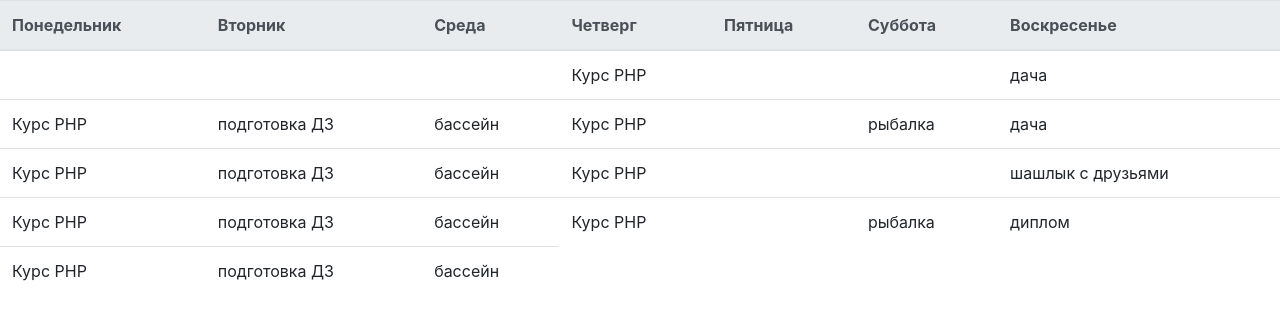
After one commit to Shpakouski/bf-course, a PHP site: page /task4.php in a window 1280 px wide. The commit adds this page. Shown: the top 320 px of the page. Run offline with PHP 8.4, Linux system fonts and the light colour scheme.

Commit message:
lesson-2 task4

```diff
--- /dev/null
+++ b/lesson-2/calendar.php
@@ -0,0 +1,76 @@
+<!doctype html>
+<html lang="en">
+<head>
+    <meta charset="UTF-8">
+    <meta name="viewport"
+          content="width=device-width, user-scalable=no, initial-scale=1.0, maximum-scale=1.0, minimum-scale=1.0">
+    <meta http-equiv="X-UA-Compatible" content="ie=edge">
+    <link rel="stylesheet" href="https://cdn.jsdelivr.net/npm/bootstrap@4.6.0/dist/css/bootstrap.min.css"
+          integrity="sha384-B0vP5xmATw1+K9KRQjQERJvTumQW0nPEzvF6L/Z6nronJ3oUOFUFpCjEUQouq2+l" crossorigin="anonymous">
+    <title>Calendar</title>
+</head>
+<body>
+<?php
+require 'task3.php';
+$month = generateCalendarMonth(28, 'четверг');
+?>
+
+
+<table class="table">
+    <thead class="thead-light">
+    <tr>
+        <th scope="col">Понедельник</th>
+        <th scope="col">Вторник</th>
+        <th scope="col">Среда</th>
+        <th scope="col">Четверг</th>
+        <th scope="col">Пятница</th>
+        <th scope="col">Суббота</th>
+        <th scope="col">Воскресенье</th>
+    </tr>
+    </thead>
+    <tbody>
+    <tr>
+        <?php
+        $firstIndex = array_search('понедельник', $month) - 1;
+        $emptyTD = 7 - $firstIndex;
+        for ($i = 0; $i < $emptyTD; $i++):?>
+            <td></td>
+        <?php
+        endfor;
+        $saturdayCount = 1;
+        $sundayCount = 1;
+        foreach ($month
+
+        as $day):
+        if ($day === 'понедельник'):
+        ?>
+    </tr>
+    <tr>
+        <?php endif; ?>
+
+        <td><?php
+
+            if ($day === 'понедельник' || $day === 'четверг') echo 'Курс PHP';
+            if ($day === 'вторник') echo 'подготовка ДЗ';
+            if ($day === 'среда') echo 'бассейн';
+            if ($day === 'суббота') {
+                if ($saturdayCount % 2 === 0) echo 'рыбалка';
+                $saturdayCount++;
+            }
+            if ($day === 'воскресенье') {
+                if ($sundayCount === 1 || $sundayCount === 2) echo 'дача';
+                if ($sundayCount === 3) echo 'шашлык с друзьями';
+                if ($sundayCount === 4) echo 'диплом';
+                $sundayCount++;
+            }
+
+
+            ?></td>
+
+        <?php endforeach; ?>
+    </tr>
+    </tbody>
+</table>
+
+</body>
+</html>
--- a/lesson 2/task3.php
+++ b/lesson-2/task3.php
@@ -18,11 +18,11 @@ function generateCalendarMonth($numberDays, $nameDay)
         }
         foreach ($nameDays as $day) {
             $calendarMonth[$i] = $day;
-            $i++;
+            if($day !== 'воскресенье') $i++;
             if ($i > $numberDays) break;
         }
     }
     return $calendarMonth;
 }
 
-var_dump(generateCalendarMonth(30, 'Суббота'));
+//var_dump(generateCalendarMonth(30, 'Суббота'));
--- /dev/null
+++ b/lesson-2/task4.php
@@ -0,0 +1,8 @@
+<?php
+//Задача 4. Составить личное расписание на месяц. В нём каждый понедельник и четверг - Курс PHP,
+// каждый вторник - подготовка ДЗ, каждую среду - бассейн, через субботу - рыбалка, первое и второе воскресенье - дача,
+// третье воскресенье - шашлык с друзьями, четвертое восресенье - диплом. Вывести этот календарь на странице
+// в удобном виде (по неделе в каждой строке).Использовать функцию задачи 3,
+// подключенную во внешнем файле (calendar.php)
+
+require 'calendar.php';
```
Also changed, not shown: lesson-2/task1.php (renamed from lesson 2/task1.php), lesson-2/task2.php (renamed from lesson 2/task2.php).
